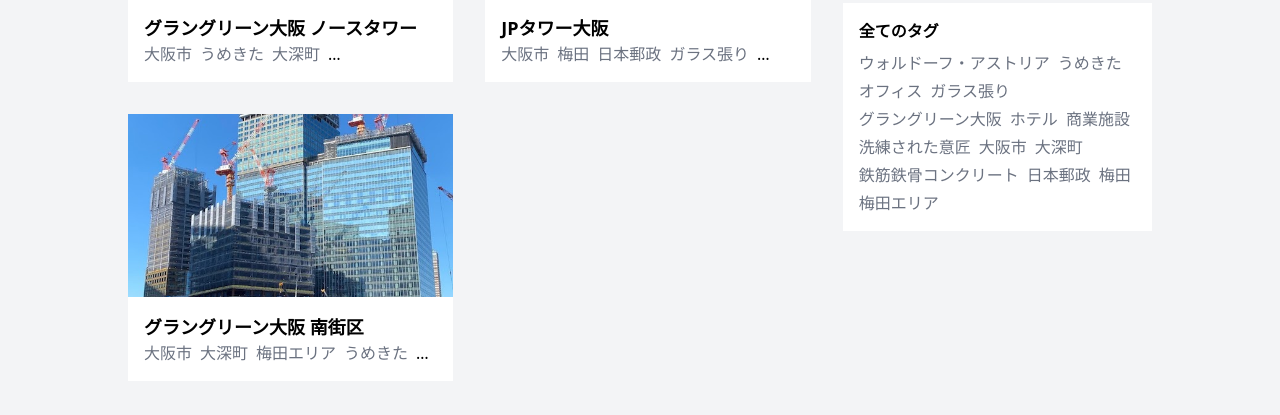
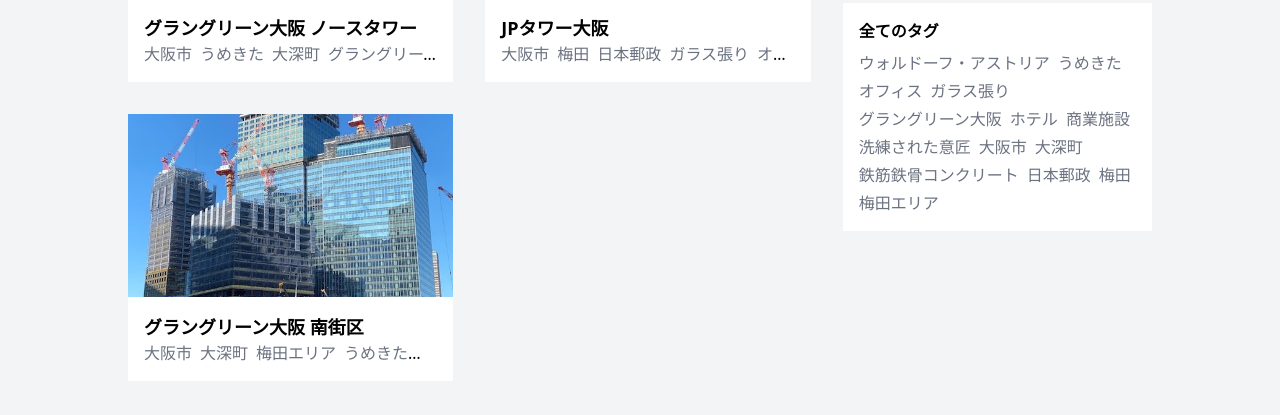
Before and after one commit to FNYukii/Skyline, a Next.js app: page / in a window 1280 px wide. Shown: the part 289-704 px from the top of the page. Built offline with nearby package versions, Linux system fonts and the light colour scheme.

Commit message:
feat: タグリストのbuttonをLinkに変更

```diff
--- a/src/components/sections/PostListSection.tsx
+++ b/src/components/sections/PostListSection.tsx
@@ -43,11 +43,10 @@ function PostListSection(props: Props) {
 
 							<Link href={`/posts/${post.id}`} className="text-lg font-bold hover:underline">{post.title}</Link>
 
-
 							<div className="overflow-hidden text-ellipsis whitespace-nowrap">
 								{post.tags.map((tag, index) => (
 
-									<button key={index} className="mr-2 text-gray-500 hover:underline">{tag}</button>
+									<Link href="" key={index} className="mr-2 text-gray-500 hover:underline">{tag}</Link>
 								))}
 
 								{post.tags.length === 0 &&
--- a/src/components/sections/TagListSection.tsx
+++ b/src/components/sections/TagListSection.tsx
@@ -1,3 +1,5 @@
+import Link from "next/link"
+
 interface Props {
 	className?: string
 	label: string
@@ -18,7 +20,7 @@ function TagListSection(props: Props) {
 
 					{props.tags.map((tag, index) => (
 
-						<button key={index} className="text-gray-500 hover:underline overflow-hidden text-ellipsis whitespace-nowrap">{tag}</button>
+						<Link href="" key={index} className="text-gray-500 hover:underline overflow-hidden text-ellipsis whitespace-nowrap">{tag}</Link>
 					))}
 
 					{props.tags.length === 0 &&
```
